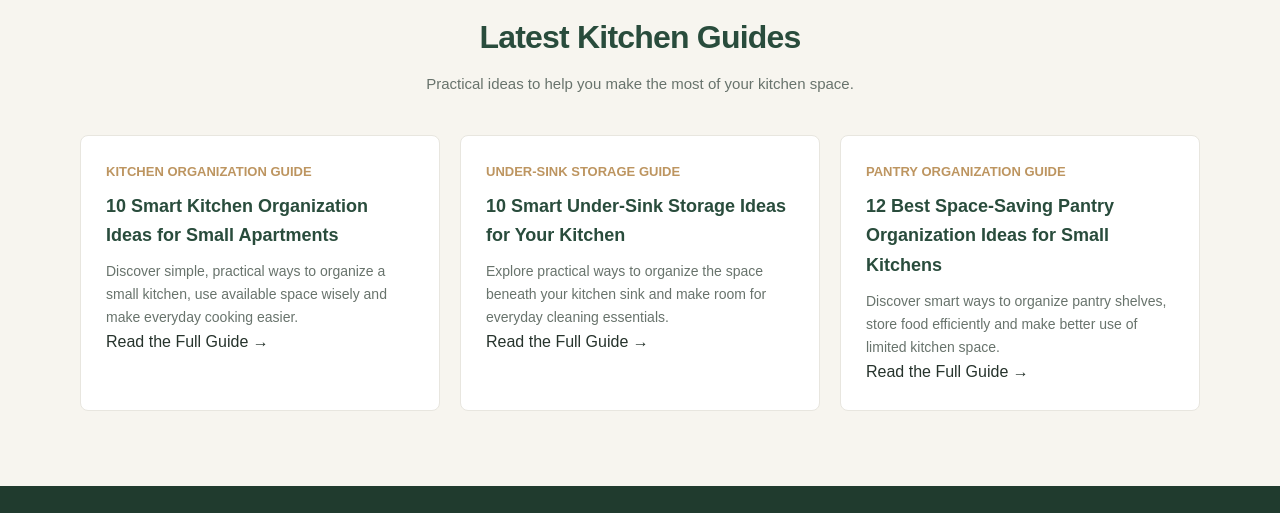
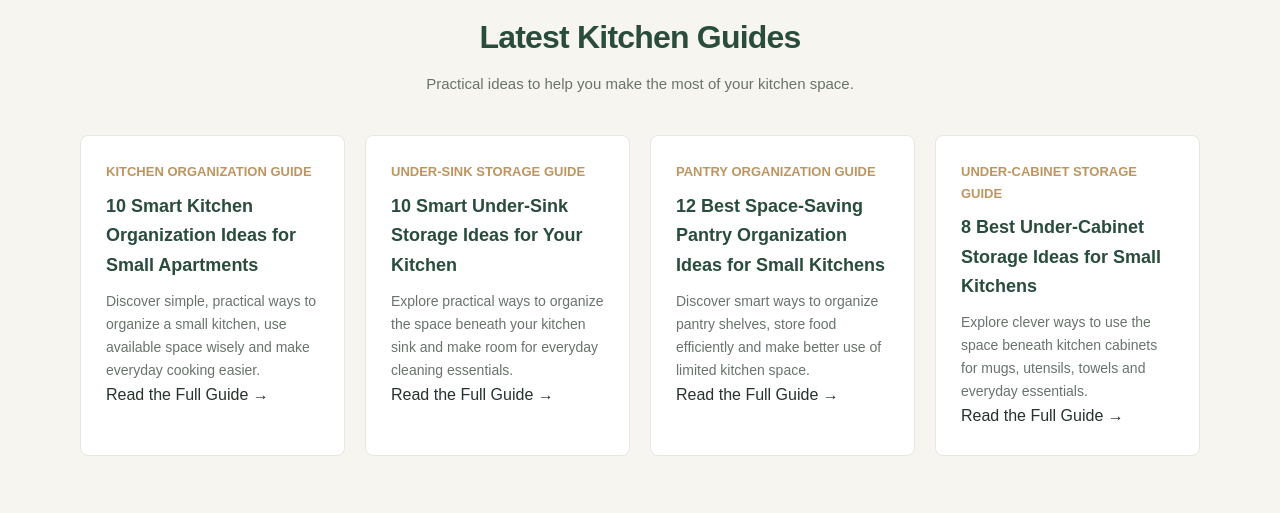
Before and after one commit to qaiserredamco25-ai/galleyease, a plain HTML site: page index.html in a window 1280 px wide. Shown: the part 2800-3313 px from the top of the page. Drawn offline with Linux system fonts and the light colour scheme.

Commit message:
Add 4th Article and update index.html

```diff
--- a/index.html
+++ b/index.html
@@ -360,6 +360,7 @@
 
 
 
+
 <section id="guides">
   <div class="container">
     <div class="section-heading">
@@ -383,6 +384,24 @@
         <p>Explore practical ways to organize the space beneath your kitchen sink and make room for everyday cleaning essentials.</p>
         <a class="read" href="under-sink-storage-ideas.html">Read the Full Guide →</a>
       </article>
+
+      <article class="tip">
+        <div class="number">PANTRY ORGANIZATION GUIDE</div>
+        <h3>12 Best Space-Saving Pantry Organization Ideas for Small Kitchens</h3>
+        <p>Discover smart ways to organize pantry shelves, store food efficiently and make better use of limited kitchen space.</p>
+        <a class="read" href="pantry-organization-ideas.html">Read the Full Guide →</a>
+      </article>
+
+      <article class="tip">
+        <div class="number">UNDER-CABINET STORAGE GUIDE</div>
+        <h3>8 Best Under-Cabinet Storage Ideas for Small Kitchens</h3>
+        <p>Explore clever ways to use the space beneath kitchen cabinets for mugs, utensils, towels and everyday essentials.</p>
+        <a class="read" href="under-cabinet-storage-ideas.html">Read the Full Guide →</a>
+      </article>
+
+    </div>
+  </div>
+</section>
 
       <article class="tip">
         <div class="number">PANTRY ORGANIZATION GUIDE</div>
```
